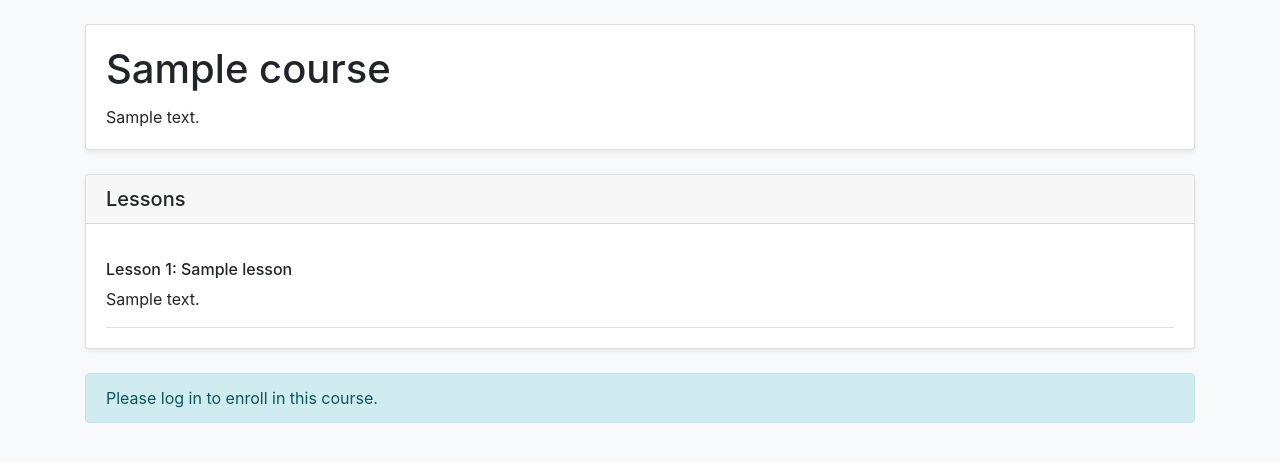
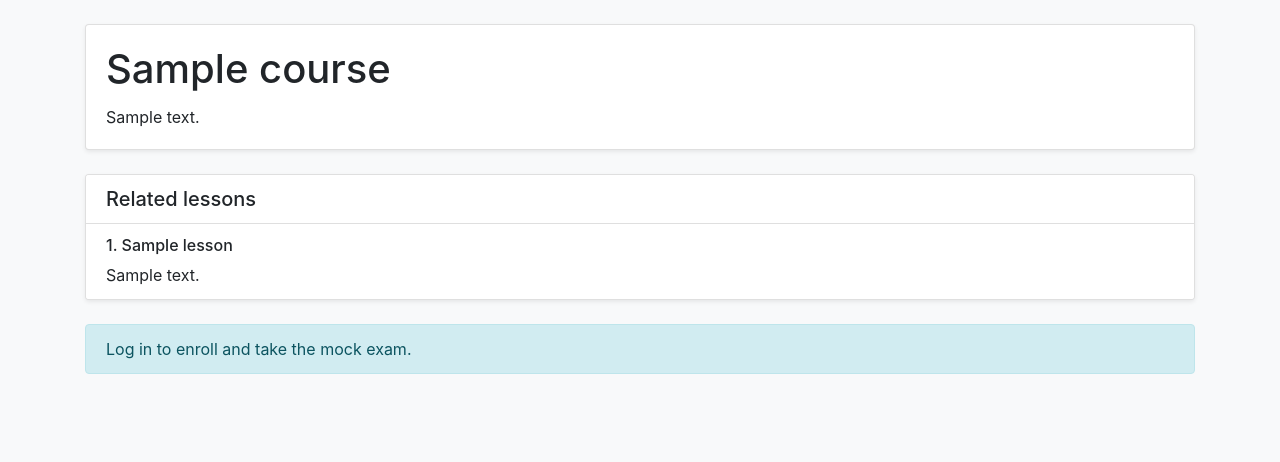
Before and after one commit to Swapnil9064/onlinecourse_capstone, a Django app: template onlinecourse/templates/onlinecourse/course_details_bootstrap.html in a window 1280 px wide. Shown: the part 56-518 px from the top of the page. Run offline with Django 4.2, Linux system fonts and the light colour scheme; the template is opened without the code that fills it: most values are stand-ins (such as "Sample title", 1, 10 or a date in 2020).

Commit message:
Refactor course details template structure

```diff
--- a/onlinecourse/templates/onlinecourse/course_details_bootstrap.html
+++ b/onlinecourse/templates/onlinecourse/course_details_bootstrap.html
@@ -1,64 +1,66 @@
-
 <!DOCTYPE html>
 <html lang="en">
 <head>
   <meta charset="UTF-8">
   <meta name="viewport" content="width=device-width, initial-scale=1">
   <title>{{ course.name }}</title>
-    <link rel="stylesheet"
-          href="https://cdn.jsdelivr.net/npm/bootstrap@4.6.2/dist/css/bootstrap.min.css">
+  <link rel="stylesheet" href="https://cdn.jsdelivr.net/npm/bootstrap@4.6.2/dist/css/bootstrap.min.css">
 </head>
 <body class="bg-light">
-
 <nav class="navbar navbar-dark bg-primary">
-    <a class="navbar-brand" href="{% url 'onlinecourse:index' %}">
-        OnlineCourse
-    </a>
+  <a class="navbar-brand" href="{% url 'onlinecourse:index' %}">OnlineCourse</a>
 </nav>
-
-<div class="container py-4">
-    <div class="card shadow-sm mb-4">
+<main class="container py-4">
+  <section class="card shadow-sm mb-4">
     <div class="card-body">
       <h1 class="card-title">{{ course.name }}</h1>
       <p class="card-text">{{ course.description }}</p>
     </div>
-    </div>
-
-    <div class="card shadow-sm mb-4">
-        <div class="card-header">
-            <h2 class="h5 mb-0">Lessons</h2>
-        </div>
-        <div class="card-body">
+  </section>
+  <section class="card shadow-sm mb-4">
+    <div class="card-header bg-white"><h2 class="h5 mb-0">Related lessons</h2></div>
+    <div class="list-group list-group-flush">
       {% for lesson in course.lessons.all %}
-                <div class="border-bottom py-3">
-                    <h3 class="h6">
-                        Lesson {{ forloop.counter }}: {{ lesson.title }}
-                    </h3>
-                    <p class="mb-0">{{ lesson.content }}</p>
-                </div>
+        <article class="list-group-item">
+          <h3 class="h6">{{ forloop.counter }}. {{ lesson.title }}</h3>
+          <p class="mb-0">{{ lesson.content|linebreaksbr }}</p>
+        </article>
       {% empty %}
-                <p class="text-muted">No lessons available.</p>
+        <div class="list-group-item text-muted">No lessons available.</div>
       {% endfor %}
     </div>
+  </section>
+  {% if user.is_authenticated and is_enrolled %}
+    <section class="card shadow-sm">
+      <div class="card-header bg-white"><h2 class="h5 mb-0">Mock exam</h2></div>
+      <div class="card-body">
+        {% if questions %}
+          <form method="post" action="{% url 'onlinecourse:submit' course.id %}">
+            {% csrf_token %}
+            {% for question in questions %}
+              <fieldset class="border rounded p-3 mb-3">
+                <legend class="h6">{{ question.question_text }}</legend>
+                {% for choice in question.choices.all %}
+                  <div class="form-check">
+                    <input class="form-check-input" type="checkbox" name="choice_{{ question.id }}" id="choice_{{ choice.id }}" value="{{ choice.id }}">
+                    <label class="form-check-label" for="choice_{{ choice.id }}">{{ choice.choice_text }}</label>
                   </div>
-
-    {% if user.is_authenticated %}
-        {% if is_enrolled %}
-            <div class="alert alert-success">
-                You are enrolled in this course.
-            </div>
+                {% endfor %}
+              </fieldset>
+            {% endfor %}
+            <button class="btn btn-success" type="submit">Submit exam</button>
+          </form>
         {% else %}
-            <a class="btn btn-primary"
-               href="{% url 'onlinecourse:enroll' course.id %}">
-                Enroll in Course
-            </a>
-        {% endif %}
-    {% else %}
-        <div class="alert alert-info">
-            Please log in to enroll in this course.
-        </div>
+          <p>No exam questions available.</p>
         {% endif %}
       </div>
-
+    </section>
+  {% elif user.is_authenticated %}
+    <div class="alert alert-info">Enroll in this course to take the mock exam.</div>
+    <a class="btn btn-primary" href="{% url 'onlinecourse:enroll' course.id %}">Enroll now</a>
+  {% else %}
+    <div class="alert alert-info">Log in to enroll and take the mock exam.</div>
+  {% endif %}
+</main>
 </body>
 </html>
```
Lines whose indentation alone changed are shown as unchanged.
